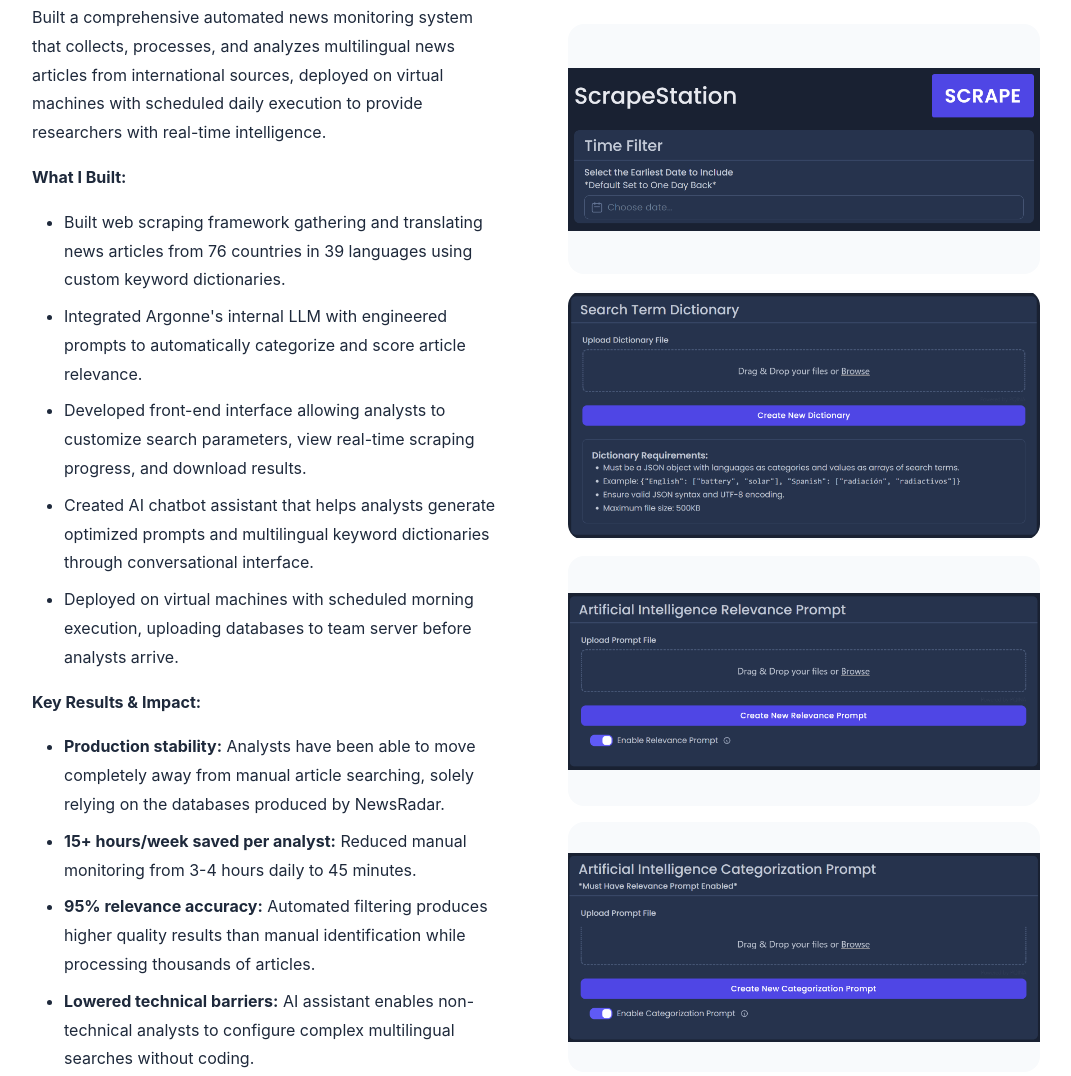
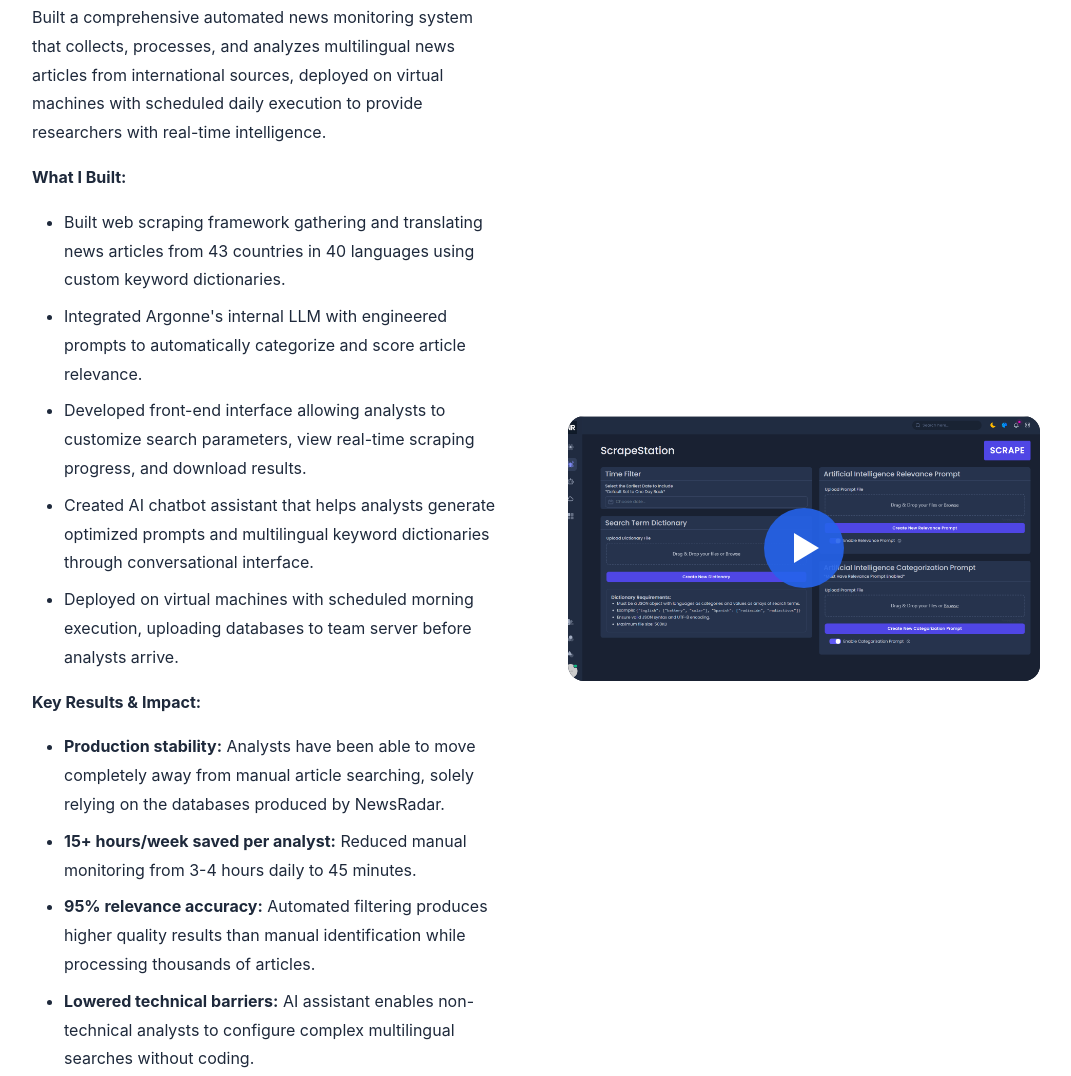
Before and after one commit to devanj08/devanj08.github.io, a plain HTML site: page index.html in a window 1280 px wide. Shown: the part 2171-3247 px from the top of the page, without its empty margins (104-1175 px from the left). Drawn offline with Linux system fonts and the light colour scheme.

Commit message:
Added Youtube Link

```diff
--- a/data.js
+++ b/data.js
@@ -26,7 +26,7 @@ const siteData = {
 
         <p><strong>What I Built:</strong></p>
         <ul>
-          <li>Built web scraping framework gathering and translating news articles from 76 countries in 39 languages using custom keyword dictionaries.</li>
+          <li>Built web scraping framework gathering and translating news articles from 43 countries in 40 languages using custom keyword dictionaries.</li>
           <li>Integrated Argonne's internal LLM with engineered prompts to automatically categorize and score article relevance.</li>
           <li>Developed front-end interface allowing analysts to customize search parameters, view real-time scraping progress, and download results.</li>
           <li>Created AI chatbot assistant that helps analysts generate optimized prompts and multilingual keyword dictionaries through conversational interface.</li>
@@ -41,10 +41,10 @@ const siteData = {
           <li><strong>Lowered technical barriers:</strong> AI assistant enables non-technical analysts to configure complex multilingual searches without coding.</li>
         </ul>
       `,
-      imagePath: "assets/NewsRadar.png"
-      //videoType: "youtube", // "youtube", "vimeo", or "file"
-      //videoUrl: "https://www.youtube.com/embed/YOUR_VIDEO_ID", // Replace with your actual video
-      //thumbnailPath: "assets/argonne/newsradar-thumb.jpg"
+      //imagePath: "assets/NewsRadar.png"
+      videoType: "youtube",
+      videoUrl: "https://www.youtube.com/watch?v=8qHb0GfKzyU", // Replace with your actual video
+      thumbnailPath: "assets/NewsRadar_Thumbnail.png"
     },
 
     // Battery Risk Assessment
--- a/index.html
+++ b/index.html
@@ -112,23 +112,11 @@
                             </div>
                         </div>
                         <div class="project-media">
-                            <!--<div class="video-player" data-video-id="newsradar-video">
+                            <div class="video-player" data-video-id="newsradar-video">
                                 <div class="video-thumbnail">
-                                    <img src="assets/argonne/newsradar-thumb.jpg" alt="NewsRadar Demo">
+                                    <img src="assets/NewsRadar_Thumbnail.png" alt="NewsRadar Demo">
                                     <div class="play-button"></div>
                                 </div>
-                            </div> -->
-                            <div class="gif-placeholder" id="Radar_1">
-                                <img src="assets/Radar_1.png" alt="Radar_1">
-                            </div>
-                            <div class="gif-placeholder" id="Radar_2">
-                                <img src="assets/Radar_2.png" alt="Radar_2">
-                            </div>
-                            <div class="gif-placeholder" id="Radar_3">
-                                <img src="assets/Radar_3.png" alt="Radar_3">
-                            </div>
-                            <div class="gif-placeholder" id="Radar_4">
-                                <img src="assets/Radar_4.png" alt="Radar_4">
                             </div>
                         </div>
                     </div>
```
Also changed, not shown: assets/NewsRadar_Thumbnail.png (added).
